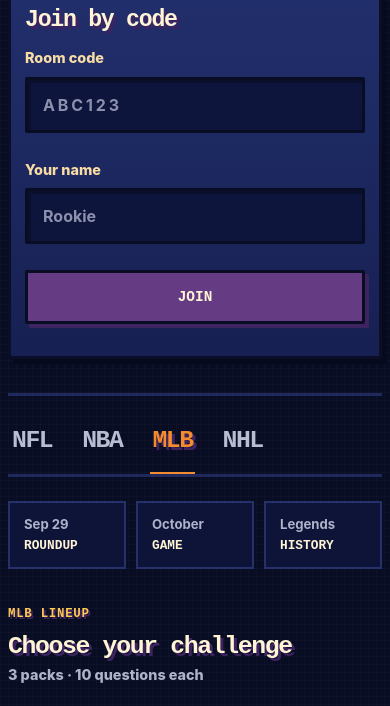
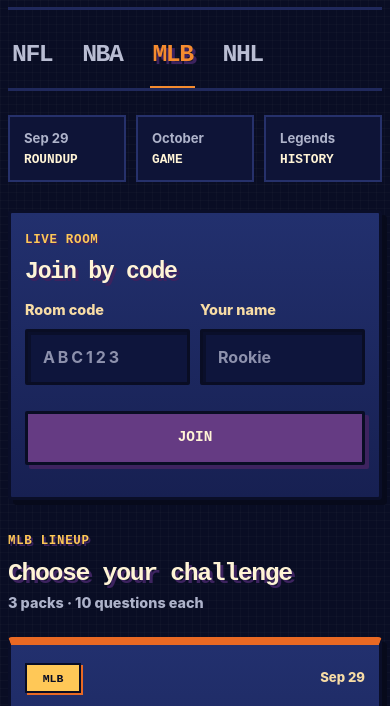
Before and after one commit to BrothaChase/Multiplayer-Game, a website: page public/index.html in a window 390 px wide. Shown: the part 312-1018 px from the top of the page. Drawn offline with Linux system fonts and the light colour scheme.

Commit message:
Refine the mobile sports hub layout

```diff
--- a/public/index.html
+++ b/public/index.html
@@ -9,11 +9,11 @@
       content="Quickfire is a fast, real-time trivia party game for 2–8 players."
     />
     <link rel="icon" href="/favicon.svg" type="image/svg+xml" />
-    <link rel="stylesheet" href="/styles.css?v=5" />
+    <link rel="stylesheet" href="/styles.css?v=6" />
     <title>Quickfire Trivia</title>
   </head>
   <body>
     <div id="app" aria-live="polite"></div>
-    <script src="/app.js?v=5" defer></script>
+    <script src="/app.js?v=6" defer></script>
   </body>
 </html>
--- a/public/styles.css
+++ b/public/styles.css
@@ -1204,14 +1204,43 @@
     grid-template-columns: 1fr;
   }
 
-  .hub-intro,
+  .hub-intro {
+    display: contents;
+  }
+
+  .hub-intro > div {
+    order: 0;
+    border-bottom: 3px solid #20295c;
+    padding: 14px 0 18px;
+  }
+
+  .hub-intro h1 {
+    font-size: clamp(2.2rem, 11vw, 3.6rem);
+  }
+
+  .sport-tabs {
+    order: 1;
+  }
+
+  .edition-strip {
+    order: 2;
+  }
+
+  .quick-join {
+    order: 3;
+  }
+
+  .hub-section-heading {
+    order: 4;
+  }
+
+  .pack-grid {
+    order: 5;
+  }
+
   .host-panel {
+    order: 6;
     grid-template-columns: 1fr;
-  }
-
-  .hub-intro {
-    gap: 20px;
-    padding-top: 14px;
   }
 
   .join-fields {
@@ -1360,11 +1389,11 @@
   }
 
   .join-fields {
-    grid-template-columns: 1fr;
+    grid-template-columns: 1fr 1fr;
   }
 
   .join-button {
-    grid-column: auto;
+    grid-column: 1 / -1;
   }
 
   .edition-chip {
```
